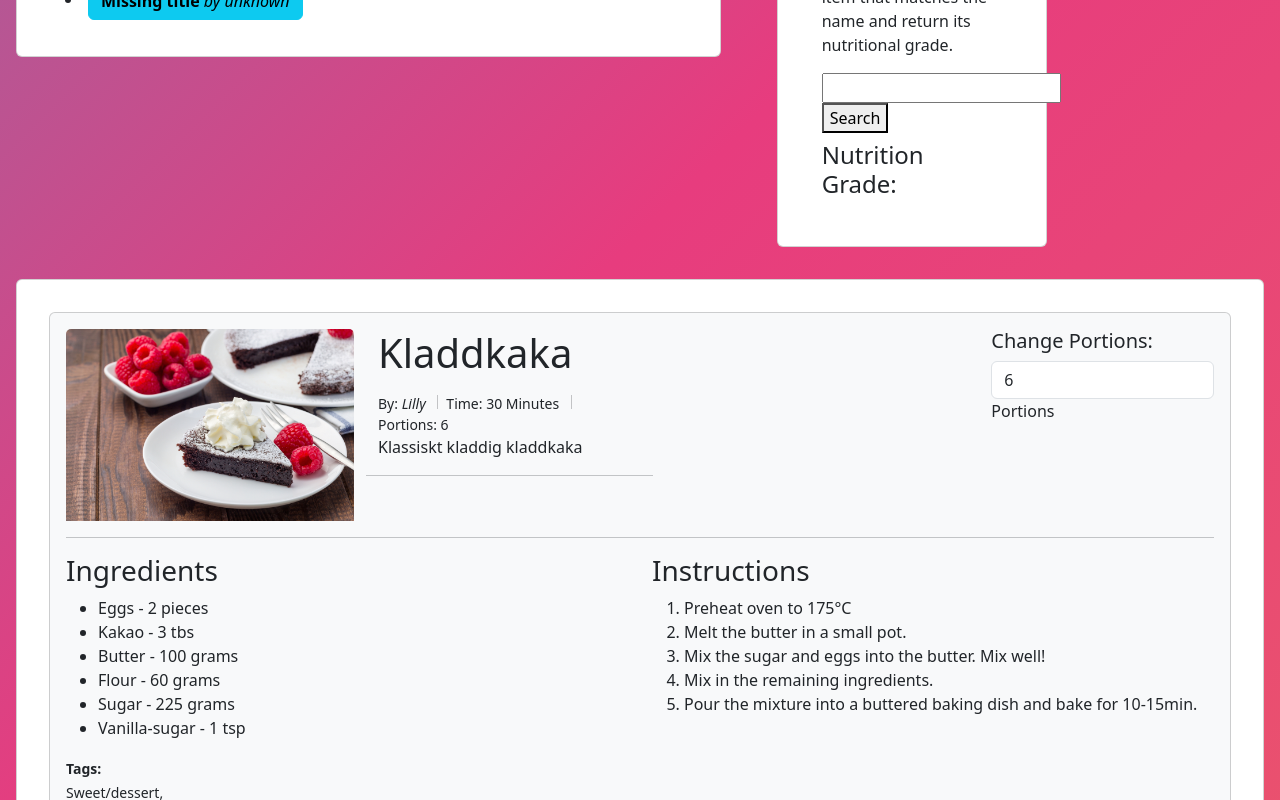
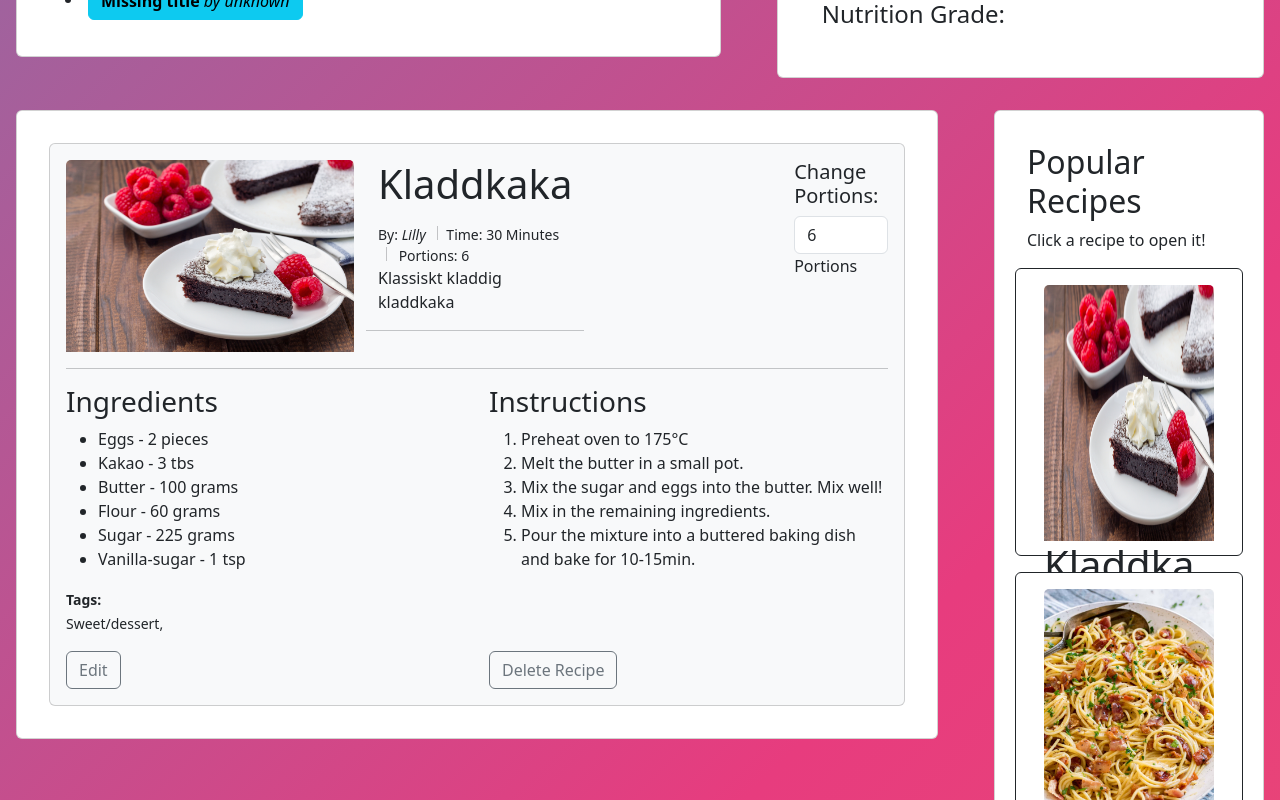
Before and after one commit to ebaynissen/recipe-app, a React (Vite) app: page / in a window 1280 px wide. Shown: the part 400-1200 px from the top of the page. Built offline with nearby package versions, Linux system fonts and the light colour scheme.

Commit message:
Lots of fixes

```diff
--- a/src/App.jsx
+++ b/src/App.jsx
@@ -5,16 +5,18 @@ import Navigation from './components/Navigation';
 import { Container, Row, Col } from 'react-bootstrap';
 import DisplayCard from './components/DisplayCard';
 import RecipeDisplay from './components/RecipeDisplay';
+import RecipePreview from './components/RecipePreview';
 import NewRecipeForm from './components/NewRecipeForm';
 import RecipeList from './components/RecipeList';
 import OpenFoodFacts from './api/OpenFoodFacts';
 import { cookbook } from './classes/CookBook';
 import { useState } from 'react';
 import { Recipe } from './classes/Recipe';
+import { Last } from 'react-bootstrap/esm/PageItem';
 
 function App() {
 
-  const [page, setPage] = useState('home')
+  const [page, setPage] = useState("")
   const [recipes, setRecipes] = useState( () => {
   if(localStorage.length == 0){
 
@@ -38,24 +40,42 @@ function App() {
     let temp = (recipes).filter((a) => a.id !== recipe.id);
     setRecipes(temp)
     localStorage.setItem("Cookbook", JSON.stringify(temp));
-    setSelectedRecipe(recipes[0])
+    if (temp.length !== 0){
+    setSelectedRecipe(recipes[-1])}
+    else{
+      setSelectedRecipe(new Recipe("NO RECIPES FOUND"));
+    }
   }
 
-  function ShowManyRecipes(){
+  function ShowManyFullRecipes(){
     const show = recipes.map((rec) =>
       <Row key={rec}>
       <DisplayCard content={<RecipeDisplay Recipe={rec} removeFromCatalogue={removeFromCatalogue}/> } />
       </Row>
-
     );
-
     return(
       <div>
       {show}
+      </div> )
+  }
+
+  function Preview(){
+    const show = recipes.map((rec) =>
+    <div>
+      <Row key={rec}>
+      <RecipePreview Recipe={rec} setSelectedRecipe={setSelectedRecipe}/>
+      </Row>
+      <Row>
+      <p> </p></Row>
+      </div>
+    );
+    return (
+      <div>
+      <h2> Popular Recipes </h2>
+      <p> Click a recipe to open it! </p>
+      {show}
       </div>
     )
-
-
   }
 
   function CardSelection(){
@@ -77,7 +97,7 @@ function App() {
         <div>
         <Row>
         <Col>
-        <DisplayCard content={<ShowManyRecipes/>}/>
+        <DisplayCard content={<ShowManyFullRecipes/>}/>
         </Col>
       </Row>
       </div>
@@ -94,12 +114,13 @@ function App() {
           {/*
         <Col><DisplayCard content={"Saved Recipes"}/></Col>
         */}
-        <Col xs={3}><DisplayCard content={<OpenFoodFacts />}/></Col>
+        <Col xs={5}><DisplayCard content={<OpenFoodFacts />}/></Col>
        </Row>
         <Row>
-        <Col>
+        <Col xs={9}>
           <DisplayCard content={<RecipeDisplay Recipe={selectedRecipe} removeFromCatalogue={removeFromCatalogue}/>}/>
         </Col>
+        <Col xs={3}><DisplayCard content={<Preview />}/></Col>
       </Row>
       </div>
 
--- a/src/classes/Recipe.js
+++ b/src/classes/Recipe.js
@@ -6,7 +6,7 @@ export class Recipe {
     constructor(
         name = "Missing title",
         author = "unknown",
-        ingredients = {},
+        ingredients = {"Item": "No Ingredients" , "Amount": "", "Unit": ""},
         time = "0",
         description = "Missing description",
         steps = ["Missing Steps"],
--- a/src/components/Navigation.jsx
+++ b/src/components/Navigation.jsx
@@ -1,4 +1,4 @@
-import { Container, Nav, Navbar, Form, Button } from "react-bootstrap";
+import { Container, Nav, Navbar, Form, Button, Row } from "react-bootstrap";
 
 export default function Navigation({ recipes, searched, setPage }) {
     function handleSearch() {
@@ -40,14 +40,9 @@ export default function Navigation({ recipes, searched, setPage }) {
                                 Popular
                             </Button>
                         </Nav.Item>
-                        <Button variant="outline-success" onClick={() => {setPage('newRecipe')}}>
-                            {" "}
-                            + Create New Recipe
-                        </Button>
+
 
                     </Nav>
-
-
                     <Form className="d-flex">
                         <Form.Control
                             type="search"
@@ -63,6 +58,11 @@ export default function Navigation({ recipes, searched, setPage }) {
                             Search
                         </Button>
                     </Form>
+
+                    <Button className="ms-5" variant="success" onClick={() => {setPage('newRecipe')}}>
+                            {" "}
+                            + Create New Recipe
+                        </Button>
                 </Navbar.Collapse>
             </Container>
         </Navbar>
--- a/src/components/RecipeDisplay.jsx
+++ b/src/components/RecipeDisplay.jsx
@@ -6,14 +6,14 @@ export default function RecipeDisplay({Recipe, removeFromCatalogue}) {
 
     useEffect(() => {
         // Update the relevant states when new recipe selected
-        setUnitUS(Recipe.unitUS);
+        //setUnitUS(Recipe.unitUS);
         setIngredientList(Object.keys(Recipe.ingredients));
         setPortions(Recipe.portions);
         setDispIng(Recipe.ingredients);
         setImage(Recipe.image);
       }, [Recipe]);
 
-    const [unitUS, setUnitUS] = useState(Recipe.unitUS); // boolean state based on switch for which unit shown.
+    const [unitUS, setUnitUS] = useState(false); // boolean state based on switch for which unit shown.
     const [ingredient_list, setIngredientList] = useState(Object.keys(Recipe.ingredients));
     const [portions, setPortions] = useState(Recipe.portions);
     const [dispIng, setDispIng] = useState(Recipe.ingredients);
--- /dev/null
+++ b/src/components/RecipePreview.jsx
@@ -0,0 +1,40 @@
+import { Row, Col, Form, Card, Button, FormLabel} from 'react-bootstrap';
+import { useState } from 'react';
+import { useEffect } from 'react';
+
+export default function RecipePreview({Recipe, setSelectedRecipe}) {
+
+    return (
+
+    <Card border="dark" className='' onClick={() => {setSelectedRecipe(Recipe)}} style={{ height: '18rem', cursor: "pointer"}}>
+        <Card.Body>
+        <Row>
+            <Col>
+                <Card.Img style={{ height: '16rem' }} variant="top"
+                src={Recipe.image}
+                alt="not found"
+                width={"80px"}/>
+            </Col>
+
+            <Col>
+                <Row>
+                    <Card.Title><h1>{Recipe.name}</h1></Card.Title>
+                </Row>
+                <Row>
+                    <small>By: <i>{Recipe.author}</i> <div className="vr mx-2"></div>Time: {Recipe.time} Minutes <div className="vr mx-2"></div> </small>
+                    <small>Portions: {Recipe.portions}</small>
+                    <hr/>
+                    <p>{Recipe.description}</p>
+
+                 </Row>
+            </Col>
+
+        </Row>
+
+        </Card.Body>
+    </Card>
+    )
+}
+function editHandler(){
+    //implement
+}
```
